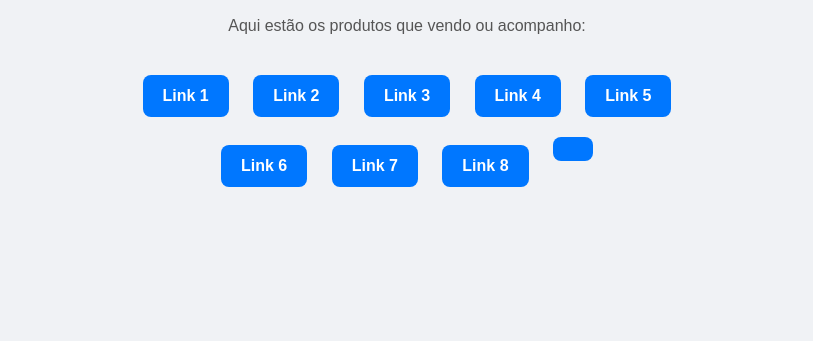
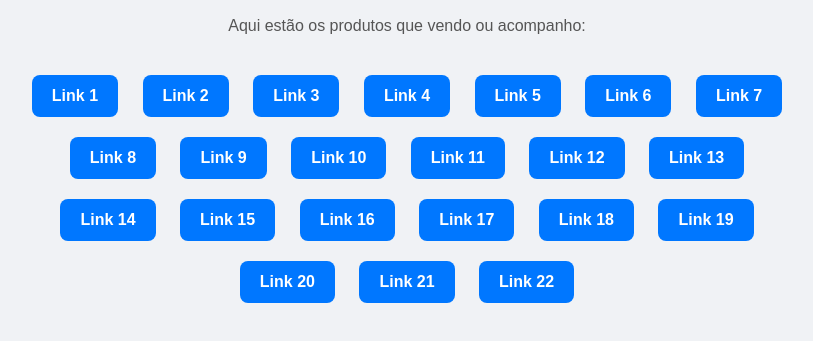
Before and after one commit to dariopachecosilva10-ux/Meus-links-mercado-livre-, a plain HTML site: page index.html in a window 1280 px wide. Shown: the part 109-450 px from the top of the page, without its empty margins (233-1046 px from the left). Drawn offline with Linux system fonts and the light colour scheme.

Commit message:
Update container width and add additional links
Increased the max-width of the container and added multiple new links.

```diff
--- a/index.html
+++ b/index.html
@@ -36,7 +36,7 @@
       transform: scale(1.05);
     }
     .container {
-      max-width: 600px;
+      max-width: 800px;
       margin: 0 auto;
     }
   </style>
@@ -55,4 +55,20 @@
     <a class="link-btn" href="https://meli.la/32tEP48" target="_blank">Link 6</a>
     <a class="link-btn" href="https://meli.la/2YmbBpW" target="_blank">Link 7</a>
     <a class="link-btn" href="https://meli.la/1MV14rm" target="_blank">Link 8</a>
-    <a class="link-btn" href="https://meli.la/31FKdYM" target="_blank">
+    <a class="link-btn" href="https://meli.la/31FKdYM" target="_blank">Link 9</a>
+    <a class="link-btn" href="https://meli.la/1ZSiiD2" target="_blank">Link 10</a>
+    <a class="link-btn" href="https://meli.la/1wzUxgU" target="_blank">Link 11</a>
+    <a class="link-btn" href="https://meli.la/1py5f7Y" target="_blank">Link 12</a>
+    <a class="link-btn" href="https://meli.la/2z4jAXs" target="_blank">Link 13</a>
+    <a class="link-btn" href="https://meli.la/1xFZzik" target="_blank">Link 14</a>
+    <a class="link-btn" href="https://meli.la/1yyJdPn" target="_blank">Link 15</a>
+    <a class="link-btn" href="https://meli.la/1cEYEm9" target="_blank">Link 16</a>
+    <a class="link-btn" href="https://meli.la/1u6mQJr" target="_blank">Link 17</a>
+    <a class="link-btn" href="https://meli.la/2LxKmgk" target="_blank">Link 18</a>
+    <a class="link-btn" href="https://meli.la/2Szsg77" target="_blank">Link 19</a>
+    <a class="link-btn" href="https://meli.la/2aPVUZ1" target="_blank">Link 20</a>
+    <a class="link-btn" href="https://meli.la/2KcSAYb" target="_blank">Link 21</a>
+    <a class="link-btn" href="https://meli.la/1qWnbvj" target="_blank">Link 22</a>
+  </div>
+</body>
+</html>
```
